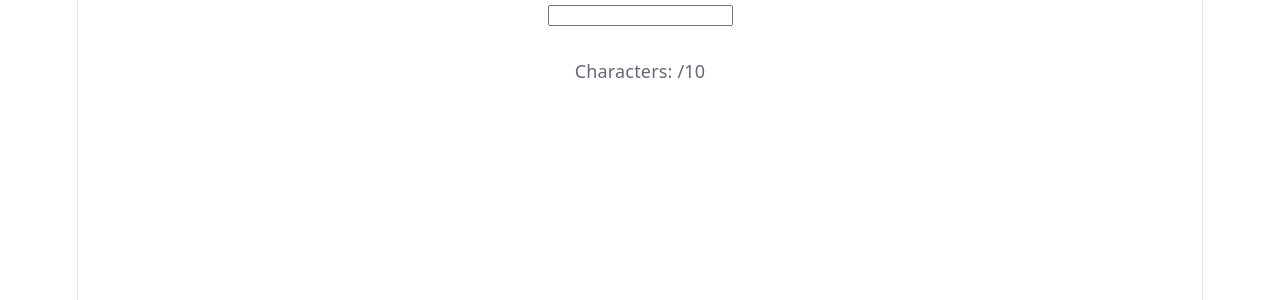
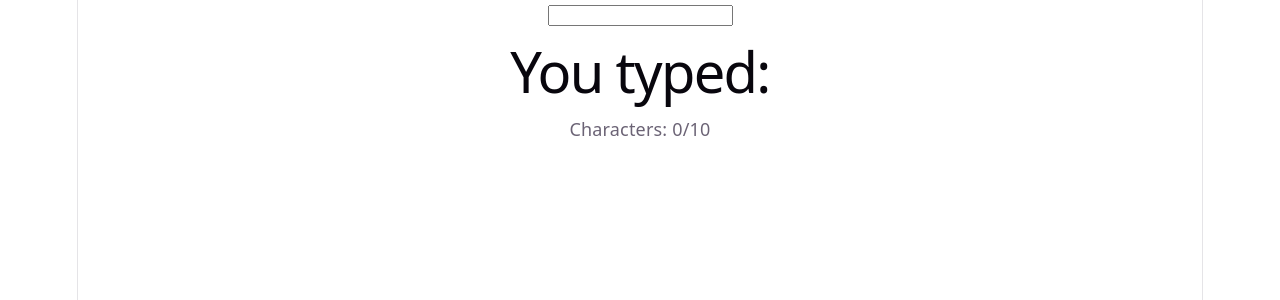
Before and after one commit to KingKunta22/JSDevJourneyV2, a React (Vite) app in the folder Day-45ish/: page / in a window 1280 px wide. Shown: the top 300 px of the page. Built offline with nearby package versions, Linux system fonts and the light colour scheme.

Commit message:
IDK What to fel abnt 4

```diff
--- a/Day-45ish/src/Days/ControlledInputs2.jsx
+++ b/Day-45ish/src/Days/ControlledInputs2.jsx
@@ -1,78 +1,142 @@
-// Hehehehe, I was about to do the maxlength XDDD nonetheless Im gonna do the conditional one which you want me to do heheheehe
+// // Hehehehe, I was about to do the maxlength XDDD nonetheless Im gonna do the conditional one which you want me to do heheheehe
+
+// import { useState } from "react";
+
+// function ControlledInputs2() {
+//   const [input, setInput] = useState("");
+
+//   // Okay, how should I do this XD, how should I even have a function that counts all characters?? Loop??
+//   // Alright, so doing this here outside the return() will hit two stones in one stone: Not showing at the h1 and not allowing the user to put 10 characters backend, sooo.... damnnn this is confusing and hard
+
+//   // Okay, since I have zxero idea about how I should approach this, I looked up how to count each characters in a string, soo let me try... TAKE NOTE; I DIDNT ASK AN AI ABOUT HOW TO COMPLETELY DO THIS OKAY............
+
+//   // SOOOO, I SHOULD MOVE THE ONCHANGE VALUE INSIDE A FUNCTION TO HAVE EVERYTHING INSIDE IT AND THEN JUST CALL IT ON THE onChange inside the input tag...
+
+//   // function handleSetInput(e) {
+//   //     let characters = input.length
+
+//   //     setInput(e.target.value)
+
+//   // }
+//   // Oh damn, this is hard...
+
+//   //   function handleSetInput(e) {
+//   //     let characters = input.length;
+
+//   //     console.log(input)
+//   //     console.log(characters)
+
+//   //     setInput(input);
+//   //   }
+
+//   // Okay, so I am still confused but theres a new bug so its a new progress... I wonder why the numbers aren';t uypodating, and its not showing the characters, its only showing the number every onChange
+
+// //   function handleSetInput(e) {
+// //     setInput(input);
+
+// //     let characters = input.length;
+
+// //     console.log(input.value);
+// //     console.log(characters);
+// //   }
+
+//   // Damn, I think I give up, evne htough I only spent like around 15-20 minutes doing this, I don;'t thuink i can progress further because I just don't understand what I am doing and what I have todo. So I am confused about the onChange={(e) => handleSetInput(e.target.value)}, the input, the setInput, and how to count the characters in a string and msot importantly, whats the best approach to calling the function on an onChange inside an input, and then the value {input} as well....... I'll try doing the part 4
+
+//   const [characters, setCharacters] = useState(""); // Also, can I disregard the "" if I amn gionna do a number or int....
+
+//   // Oh, can I put another onChange inside the same input? That sounds wrong but...
+
+//   function handleSetCharacter() {
+//     // Ohhh, it's kinda working because the console log is kinda workingg.... It's just not rendering anything I type.... Ohhh, it works when I remove the value={input}. I wonder why....
+//     // Sooo this should work huh...
+//     // let characterCount = input.length
+//     // characterCount++ // Uhh, I'm so stupid whatever../ lwhta about this...
+//     // let characterCount = input.length + 1 // Same thing, Im stupid XDDD
+//     // Shouldn't it change everytime I type something because I
+//     // console.log(characterCount) // Wait, why is this only showing 0 everytime...
+//     let characterCount = input.length
+//     // setCharacters(characterCount + input.length)
+//     setCharacters(characterCount)
+
+//     // Okay, so i am crazy conjfused rnnn and Idk hehehe, I just need help whatever ,I did my best...
+//   }
+
+//   return (
+//     <>
+//       <div>
+//         <input
+//           type="text"
+//         //   value={input}
+//         //   onChange={(e) => handleSetInput(e.target.value)}
+//           onChange={(e) => setInput(e.target.value)}
+//           onChange={(e) => handleSetCharacter()}
+//         />
+//         <h1>{input}</h1>
+//         <p>Characters: {characters}/10</p>
+//       </div>
+//     </>
+//   );
+// }
+
+// export default ControlledInputs2;
+
+// // Q1: Oh, you're right. I jsut checked and removed the value input and it didn't change anything. But I believe I need this in order for the state to understand that the value inside the input should be the same as the h1? Orrrrrr it allows me to have control over what should be the input (like for example, what you asked me to do: only 10 characters maximum), so that gives me control in the back-end without having to use maxlength and let react know that this should be the condition or whatever...
+
+// // Q2: I believe because it's react way of simplifying this scenario:
+// // cart = addItem(cart, item)
+// // renderCart(),
+// // So what I am saying is that, it's reacts feature to simplify state management...
+
+// // Q3: Damn, I don't really know but, let me try... I think it is because state is where we should get the original data from.
+
+// // PART 3: Same thing: "HelloWorldReactIsFun". Unless, I have a condition that it should only be 10 max characters, then it should only contain: "HelloWorl
+
+// // PART 4: For the part 4, I did change it above so, you just check it xdd
+
+// import { useState } from "react";
+
+// function ControlledInputs2() {
+//   const [input, setInput] = useState("");
+
+//   return (
+//     <>
+//       <div>
+//         <input
+//           type="text"
+//           value={input}
+//           onChange={(e) => setInput(e.target.value)}
+//         />
+//         {/* Why do we not need/need the value={input} again? I forgot XD */}
+//         <h1>{input}</h1>
+//         <p>Characters: {input.length}/9999</p>
+//         {/* You helped me simplify it sooo, I was overcomplicating itttt but I get the idea.. */}
+//       </div>
+//     </>
+//   );
+// }
+
+// export default ControlledInputs2;
+
+// MATTER OF FACT, LET ME TRY THE LIMIT YOU ASKED ME A WHILE AGO...
 
 import { useState } from "react";
 
 function ControlledInputs2() {
   const [input, setInput] = useState("");
-
-  // Okay, how should I do this XD, how should I even have a function that counts all characters?? Loop??
-  // Alright, so doing this here outside the return() will hit two stones in one stone: Not showing at the h1 and not allowing the user to put 10 characters backend, sooo.... damnnn this is confusing and hard
-
-  // Okay, since I have zxero idea about how I should approach this, I looked up how to count each characters in a string, soo let me try... TAKE NOTE; I DIDNT ASK AN AI ABOUT HOW TO COMPLETELY DO THIS OKAY............
-
-  // SOOOO, I SHOULD MOVE THE ONCHANGE VALUE INSIDE A FUNCTION TO HAVE EVERYTHING INSIDE IT AND THEN JUST CALL IT ON THE onChange inside the input tag...
-
-  // function handleSetInput(e) {
-  //     let characters = input.length
-
-  //     setInput(e.target.value)
-
-  // }
-  // Oh damn, this is hard...
-
-  //   function handleSetInput(e) {
-  //     let characters = input.length;
-
-  //     console.log(input)
-  //     console.log(characters)
-
-  //     setInput(input);
-  //   }
-
-  // Okay, so I am still confused but theres a new bug so its a new progress... I wonder why the numbers aren';t uypodating, and its not showing the characters, its only showing the number every onChange
-
-//   function handleSetInput(e) {
-//     setInput(input);
-
-//     let characters = input.length;
-
-//     console.log(input.value);
-//     console.log(characters);
-//   }
-
-  // Damn, I think I give up, evne htough I only spent like around 15-20 minutes doing this, I don;'t thuink i can progress further because I just don't understand what I am doing and what I have todo. So I am confused about the onChange={(e) => handleSetInput(e.target.value)}, the input, the setInput, and how to count the characters in a string and msot importantly, whats the best approach to calling the function on an onChange inside an input, and then the value {input} as well....... I'll try doing the part 4
-
-  const [characters, setCharacters] = useState(""); // Also, can I disregard the "" if I amn gionna do a number or int....
-
-  // Oh, can I put another onChange inside the same input? That sounds wrong but...
-
-  function handleSetCharacter() {
-    // Ohhh, it's kinda working because the console log is kinda workingg.... It's just not rendering anything I type.... Ohhh, it works when I remove the value={input}. I wonder why....
-    // Sooo this should work huh...
-    // let characterCount = input.length
-    // characterCount++ // Uhh, I'm so stupid whatever../ lwhta about this...
-    // let characterCount = input.length + 1 // Same thing, Im stupid XDDD
-    // Shouldn't it change everytime I type something because I
-    // console.log(characterCount) // Wait, why is this only showing 0 everytime...
-    let characterCount = input.length
-    // setCharacters(characterCount + input.length)
-    setCharacters(characterCount)
-
-    // Okay, so i am crazy conjfused rnnn and Idk hehehe, I just need help whatever ,I did my best...
-  }
+  // Or should I put the condtional statement here???/
+  // Or I'm oversimplifying it this time and I need a function to put the condtional statement into?
 
   return (
     <>
       <div>
         <input
           type="text"
-        //   value={input}
-        //   onChange={(e) => handleSetInput(e.target.value)}
+          value={input}
           onChange={(e) => setInput(e.target.value)}
-          onChange={(e) => handleSetCharacter()}
+        //   Can I put a conditional statement here???
         />
-        <h1>{input}</h1>
-        <p>Characters: {characters}/10</p>
+        <h1>You typed: {input}</h1>
+        <p>Characters: {input.length}/10</p>
       </div>
     </>
   );
@@ -80,15 +144,4 @@ function ControlledInputs2() {
 
 export default ControlledInputs2;
 
-// Q1: Oh, you're right. I jsut checked and removed the value input and it didn't change anything. But I believe I need this in order for the state to understand that the value inside the input should be the same as the h1? Orrrrrr it allows me to have control over what should be the input (like for example, what you asked me to do: only 10 characters maximum), so that gives me control in the back-end without having to use maxlength and let react know that this should be the condition or whatever...
-
-// Q2: I believe because it's react way of simplifying this scenario:
-// cart = addItem(cart, item)
-// renderCart(),
-// So what I am saying is that, it's reacts feature to simplify state management...
-
-// Q3: Damn, I don't really know but, let me try... I think it is because state is where we should get the original data from.
-
-// PART 3: Same thing: "HelloWorldReactIsFun". Unless, I have a condition that it should only be 10 max characters, then it should only contain: "HelloWorl
-
-// PART 4:
+// MATTER FACT, I CANT DO IT SO, WHATEVER, XDDDDDDDDDDDDDDDDDDDDDDDDD I GIVE UP, AT LEAST I GOT WHAT U WANTED
```
